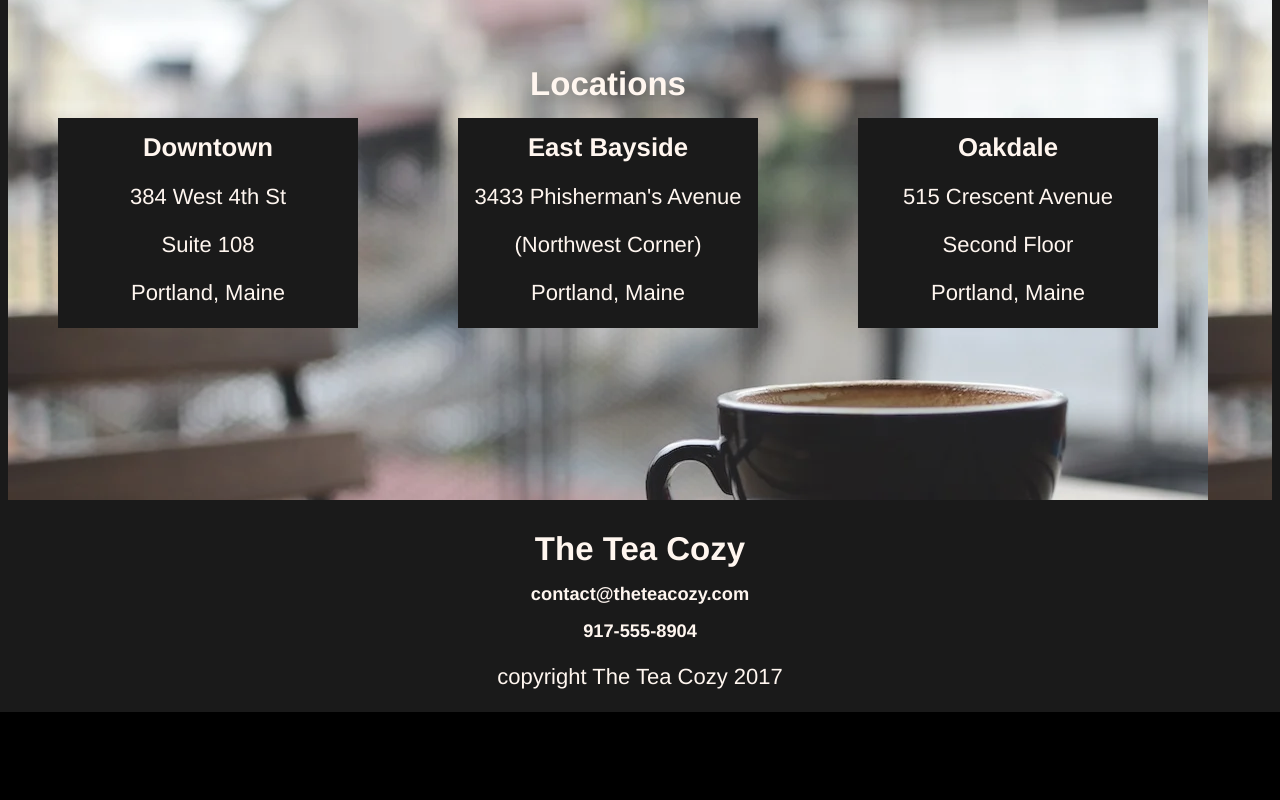
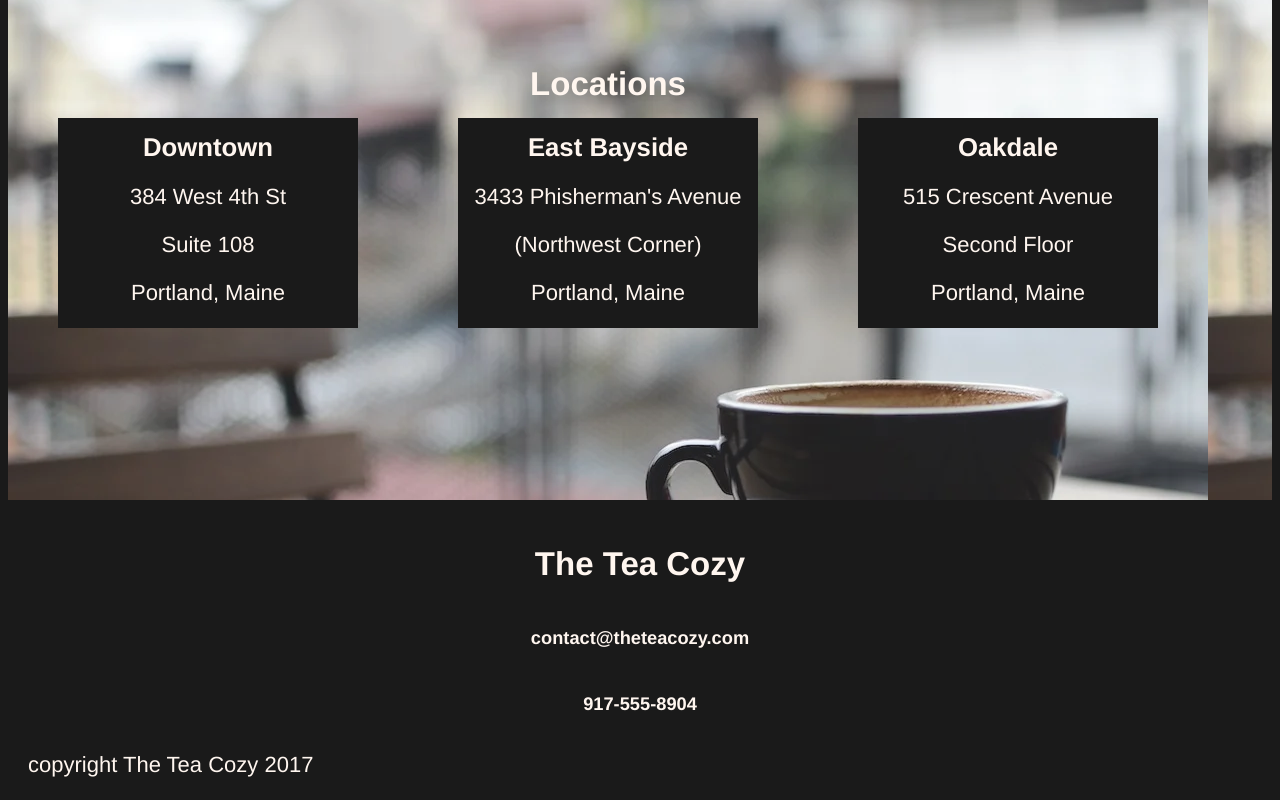
Before and after one commit to AljoschaNy/tea-cozy-project, a plain HTML site: page index.html in a window 1280 px wide. Shown: the part 1574-2374 px from the top of the page. Before the commit the page ends 2286 px from the top, so only its background shows below. Drawn offline with Linux system fonts and the light colour scheme.

Commit message:
Edit footer section

```diff
--- a/styles/index.css
+++ b/styles/index.css
@@ -139,3 +139,16 @@ header {
     background: #000;
     opacity: 1;
 }
+
+/* Footer Section */
+.contact-info {
+    height: 200px;
+    display: flex;
+    flex-direction: column;
+    justify-content: space-between;
+}
+
+.copy {
+    text-align: left;
+    margin-left: 20px
+}
```
